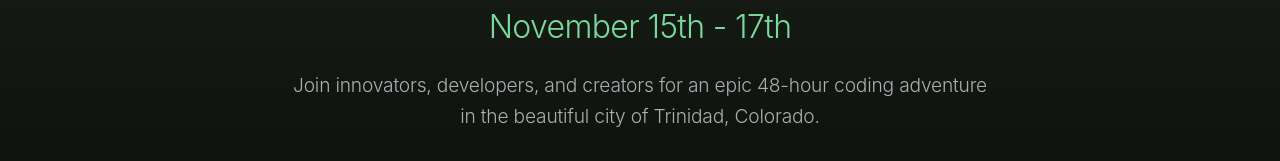
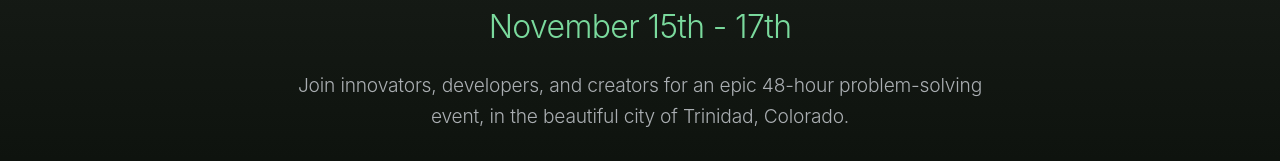
Before and after one commit to Logicium/hack-trinidad-forward, a Vue app: page / in a window 1280 px wide. Shown: the part 540-701 px from the top of the page. Built offline with nearby package versions, Linux system fonts and the light colour scheme; no server answers.

Commit message:
Update event descriptions in HeroSection and InfoSection components

```diff
--- a/src/components/HeroSection.vue
+++ b/src/components/HeroSection.vue
@@ -12,7 +12,7 @@
           <h1 class="hero-title">Hack Trinidad Forward</h1>
           <p class="hero-subtitle">November 15th - 17th</p>
           <p class="hero-description">
-            Join innovators, developers, and creators for an epic 48-hour coding adventure
+            Join innovators, developers, and creators for an epic 48-hour problem-solving event,
             in the beautiful city of Trinidad, Colorado.
           </p>
           <button
--- a/src/components/InfoSection.vue
+++ b/src/components/InfoSection.vue
@@ -5,7 +5,7 @@
       <div class="info-block">
         <h2>About</h2>
         <p>
-          Hack Trinidad Forward is a premier hackathon bringing together the brightest minds
+          Hack Trinidad Forward is Trinidad's first hackathon bringing together the brightest minds
           in technology, innovation, and entrepreneurship. Over 48 hours, teams will collaborate
           to build groundbreaking solutions that address real-world challenges facing Trinidad, Colorado
           and the surrounding communities.
```
